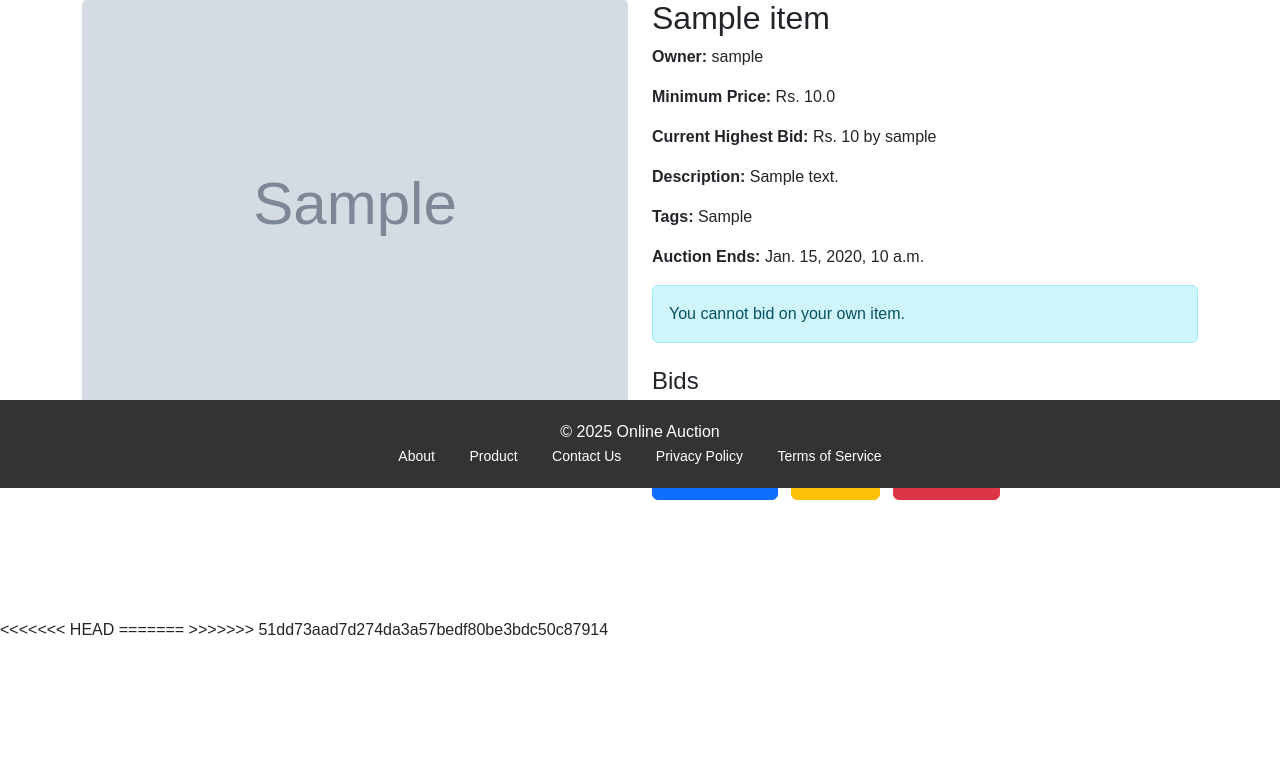
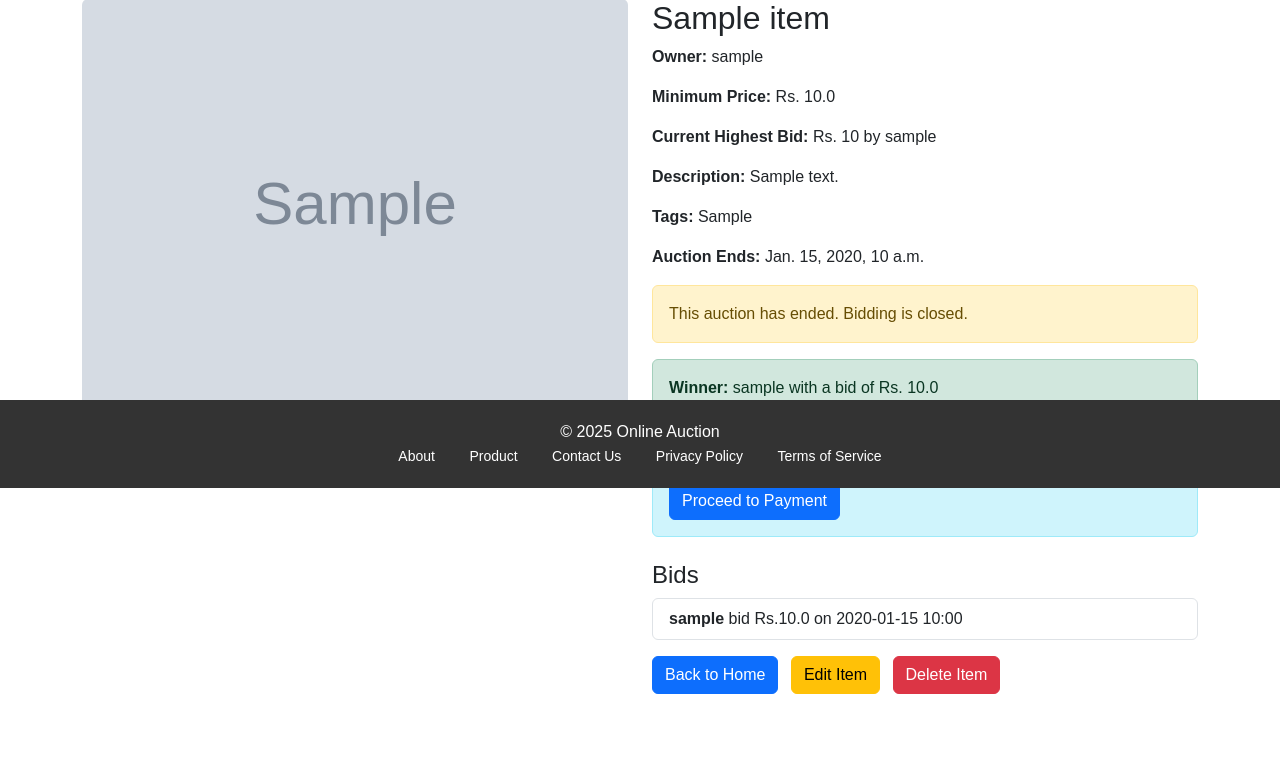
Before and after one commit to Namrata023/onlineauction, a Django app: page /product/1/ in a window 1280 px wide. Shown: the part 312-1089 px from the top of the page. Before the commit the page ends 947 px from the top, so only its background shows below. Run offline with Django 5.2, Linux system fonts and the light colour scheme; a user stored in the database is signed in; tables that the repository leaves empty hold one stand-in row (values such as "Sample post"); grey boxes marked "Sample" are stand-in pictures.

Commit message:
(update): product for is_winner and auction_expired

```diff
--- a/myapp/templates/product.html
+++ b/myapp/templates/product.html
@@ -43,12 +43,27 @@
 
             {% if item.end_time %}
                 <p><strong>Auction Ends:</strong> {{ item.end_time }}</p>
-            {% endif %}
-
-            <!-- Bidding Form -->
+            {% endif %}            <!-- Bidding Form -->
             {% if user.is_authenticated %}
-                {% if item.end_time and item.end_time < now %}
+                {% if auction_expired %}
                     <div class="alert alert-warning mt-2">This auction has ended. Bidding is closed.</div>
+                    {% if winner %}
+                        <div class="alert alert-success mt-2">
+                            <strong>Winner:</strong> {{ winner.username }}
+                            {% if winner.username == bids.first.bidder.username %}
+                                with a bid of Rs. {{ bids.first.bid_price }}
+                            {% endif %}
+                        </div>
+                        {% if is_winner %}
+                            <div class="alert alert-info mt-2">
+                                <strong>Congratulations! You won this auction!</strong>
+                                <br>
+                                <a href="#" class="btn btn-primary mt-2">Proceed to Payment</a>
+                            </div>
+                        {% endif %}
+                    {% else %}
+                        <div class="alert alert-info mt-2">No bids were placed on this item.</div>
+                    {% endif %}
                 {% elif user == item.owner %}
                     <div class="alert alert-info mt-2">You cannot bid on your own item.</div>
                 {% else %}
--- a/myapp/views.py
+++ b/myapp/views.py
@@ -9,6 +9,7 @@ from collections import namedtuple
 from django.http import HttpResponseForbidden, HttpResponse
 from django.contrib import messages
 from django.db.models import Q
+from django.utils import timezone
 from .utils import get_similar_items, get_user_based_recommendations
 
 def simple_page_view(request):
@@ -152,12 +153,22 @@ def logout_view(request):
 def product(request,id):
     item = Item.objects.get(id=id)
     bids = item.bid_set.order_by('-bid_price')
+
+    # Check if auction has expired
+    auction_expired = item.end_time and item.end_time < timezone.now()
+    winner = None
+    is_winner = False
+
+    if auction_expired and bids.exists():
+        winner = bids.first().bidder
+        is_winner = request.user.is_authenticated and request.user == winner
+
     if request.method == 'POST' and request.user.is_authenticated:
         form = BidForm(request.POST)
         if item.owner == request.user:
 
             form.add_error(None, "You cannot bid on your own item.")
-        elif item.end_time and item.end_time < timezone.now():
+        elif auction_expired:
             form.add_error(None, "Auction has ended. Bidding is closed.")
         elif form.is_valid():
             bid = form.save(commit=False)
@@ -178,7 +189,15 @@ def product(request,id):
                 form.add_error('bid_price', f'Your bid must be higher than ${min_bid:.2f}.')
     else:
         form = BidForm()
-    return render(request, 'product.html', {'item': item, 'bids': bids, 'form': form})
+    return render(request, 'product.html', {
+        'item': item,
+        'bids': bids,
+        'form': form,
+        'auction_expired': auction_expired,
+        'winner': winner,
+        'is_winner': is_winner,
+        'now': timezone.now()
+    })
 @login_required
 def edit_item(request, id):
     item = Item.objects.get(id=id, owner=request.user)
```
